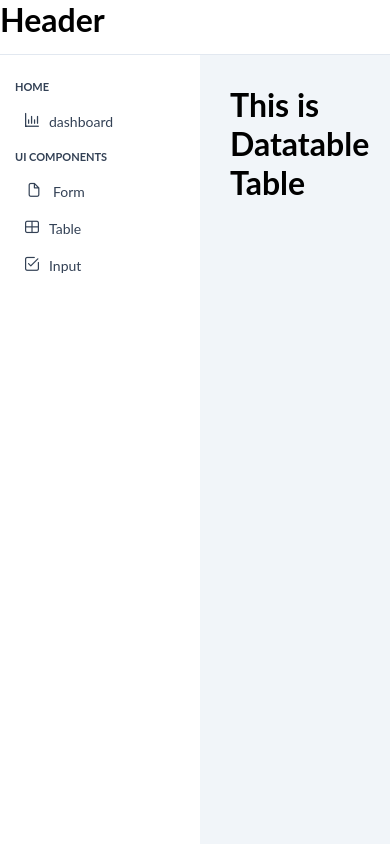
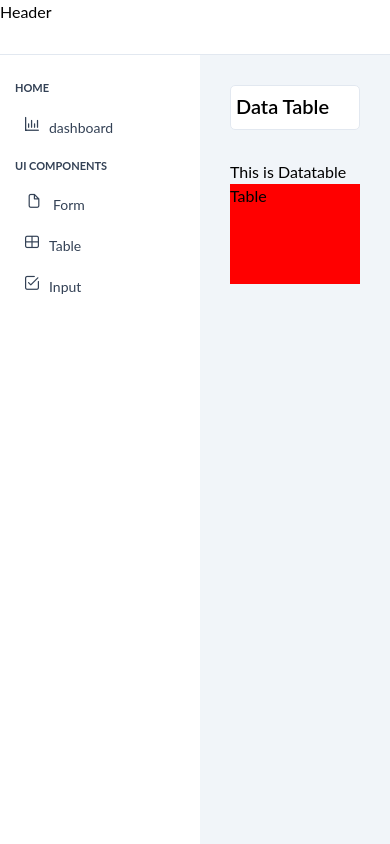
Before and after one commit to EzzatKhaqan/react-admin-dashboard, a React (Vite) app: page /admin/ui-kits/table in a window 390 px wide. Built offline with nearby package versions, Linux system fonts and the light colour scheme.

Commit message:
feat: integrate Tailwind CSS and add PageHeader component

```diff
--- a/package.json
+++ b/package.json
@@ -3,6 +3,7 @@
   "version": "0.1.0",
   "private": true,
   "dependencies": {
+    "@tailwindcss/postcss": "^4.1.7",
     "cra-template": "1.2.0",
     "primeicons": "^7.0.0",
     "prop-types": "^15.8.1",
@@ -35,7 +36,10 @@
   },
   "devDependencies": {
     "@vitejs/plugin-react": "^4.4.1",
+    "autoprefixer": "^10.4.21",
+    "postcss": "^8.5.3",
     "prettier": "^3.5.3",
+    "tailwindcss": "^4.1.7",
     "vite": "^6.3.5"
   }
 }
--- /dev/null
+++ b/postcss.config.js
@@ -0,0 +1,5 @@
+module.exports = {
+  plugins: {
+    '@tailwindcss/postcss': {},
+  },
+};
--- a/src/assets/styles/app.css
+++ b/src/assets/styles/app.css
@@ -1,7 +1,5 @@
+@import 'tailwindcss';
 * {
-  margin: 0;
-  padding: 0;
-  box-sizing: border-box;
   scrollbar-width: thin;
 }
 body {
--- a/src/modules/admin/uikit/Table.jsx
+++ b/src/modules/admin/uikit/Table.jsx
@@ -1,8 +1,10 @@
 import { DataTable } from '../../../shared';
-
+import { PageHeader } from '../../../shared/components/common/pageHeader/PageHeader';
 export const Table = () => {
   return (
     <>
+      <PageHeader start="Data Table" />
+
       <h1>This is Datatable</h1>
       <DataTable />
     </>
--- a/src/shared/components/Table/DataTable.jsx
+++ b/src/shared/components/Table/DataTable.jsx
@@ -1,7 +1,9 @@
+import styles from './styles/table.module.css';
+
 export const DataTable = () => {
   return (
     <>
-      <div className="table-wrapper">
+      <div className={styles.tableWrapper}>
         <h1>Table</h1>
       </div>
     </>
--- /dev/null
+++ b/src/shared/components/Table/styles/table.module.css
@@ -0,0 +1,5 @@
+.tableWrapper {
+  width: 100%;
+  height: 100px;
+  background: red;
+}
--- /dev/null
+++ b/src/shared/components/common/pageHeader/PageHeader.jsx
@@ -0,0 +1,22 @@
+import './styles/pageheader.css';
+
+export const PageHeader = ({ start, center, end, breadcrumb }) => {
+  return (
+    <>
+      <div className="page-header-wrapper">
+        <div className="start">
+          <div className={['page-header-title', breadcrumb && 'mb-1.5'].join(' ')}>{start}</div>
+          {breadcrumb}
+        </div>
+        <div className="center">
+          <div className="page-header-title">{center}</div>
+          <div className="page-header-breadcrumb"></div>
+        </div>
+        <div className="end">
+          <div className="page-header-title">{end}</div>
+          <div className="page-header-breadcrumb"></div>
+        </div>
+      </div>
+    </>
+  );
+};
--- /dev/null
+++ b/src/shared/components/common/pageHeader/styles/pageheader.css
@@ -0,0 +1,27 @@
+.page-header-wrapper {
+  position: relative;
+  display: flex;
+  justify-content: space-between;
+  align-items: center;
+  width: 100%;
+  min-height: 45px;
+  border-radius: 5px;
+  background: var(--e-white);
+  border: 1px solid var(--e-border-color);
+  padding: 5px;
+  margin-bottom: 30px;
+}
+
+.page-header-wrapper .page-header-title {
+  font-size: 20px;
+  font-weight: 600;
+}
+.page-header-wrapper .page-header-breadcrumb {
+  font-size: 10px;
+}
+@media screen and (max-width: 768px) {
+  .page-header-wrapper {
+    flex-direction: column;
+    align-items: flex-start;
+  }
+}
--- a/src/shared/components/menu/MenuItem.jsx
+++ b/src/shared/components/menu/MenuItem.jsx
@@ -10,7 +10,7 @@ export const MenuItem = ({ item = [], root = true }) => {
 
   return (
     <>
-      <li disabled className={root ? 'root-menuitem' : ''}>
+      <li className={root ? 'root-menuitem' : ''}>
         {root && <div className="menuitem-root-text">{item.label}</div>}
         {!root && (
           <Wrapper {...wrapperProps}>
--- a/src/shared/routes/admin/AdminRoutes.jsx
+++ b/src/shared/routes/admin/AdminRoutes.jsx
@@ -3,6 +3,7 @@ import Dashboard from '../../../dashboards/admin/Dashboard';
 import { Table } from '../../../modules/admin/uikit/Table';
 import { Form } from '../../../modules/admin/uikit/Form';
 import { Input } from '../../../modules/admin/uikit/Input';
+
 export const AdminRoutes = [
   {
     path: 'admin',
--- a/vite.config.js
+++ b/vite.config.js
@@ -1,7 +1,5 @@
-// vite.config.js
 import { defineConfig } from 'vite';
 import react from '@vitejs/plugin-react';
-
 export default defineConfig({
   plugins: [react()],
 });
```
Also changed, not shown: 2 other files (tests, documents, lock files or other folders).
